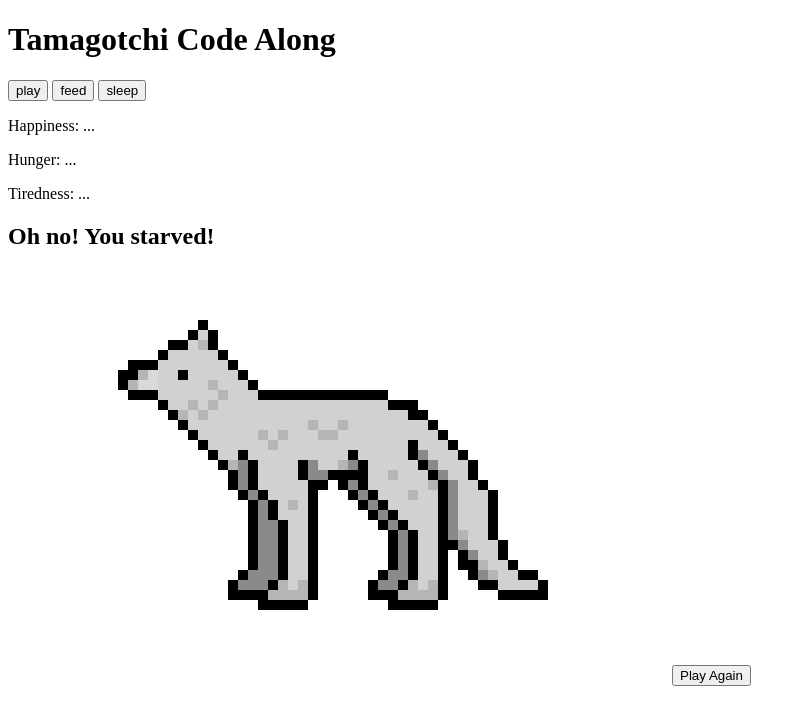
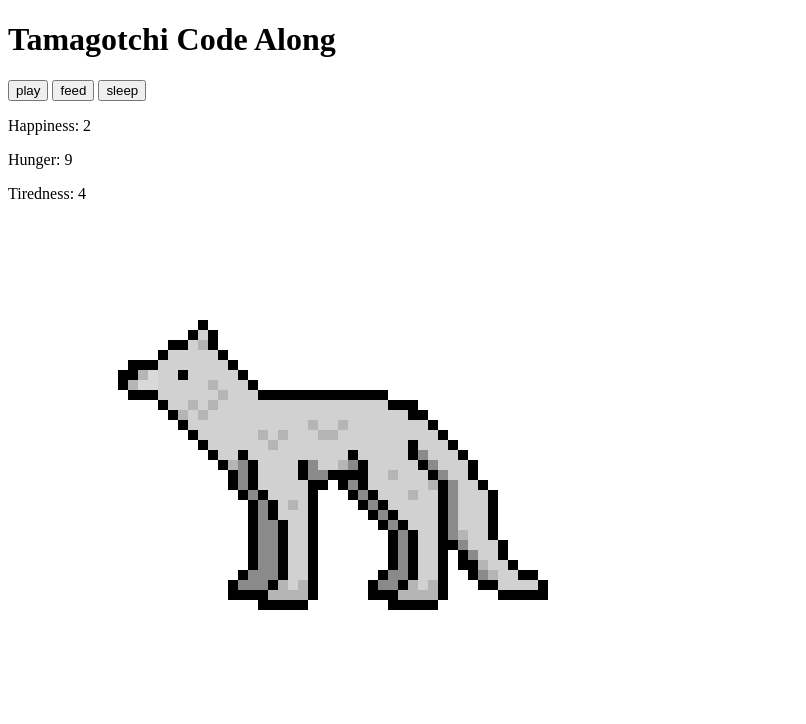
Before and after one commit to taubman33/u1_lab_tamagotchi, a plain HTML site: page index.html in a window 1280 px wide. Both pictures are taken after a click on the button "play". Shown: the whole page, without its empty margins (0-806 px from the left). Drawn offline with Linux system fonts and the light colour scheme.

Commit message:
Simeal Woldu

```diff
--- a/css/style.css
+++ b/css/style.css
@@ -1 +1,5 @@
 /* add styling here */
+
+.hidden {
+    visibility: hidden
+  }
--- a/index.html
+++ b/index.html
@@ -31,7 +31,7 @@
       <!-- game display / messaging section -->
       <section id="game-state" class="game-state-wrapper">
         <h2 id="tama-message" class="hidden">
-          Oh no! <span id="message-content">You starved!</span>
+          Oh no! <span id="message-content">You Died!</span>
         </h2>
         <img id="tama-graphic" src="../assets/wolf-1.png" class="game-graphic" />
         <button id="restart" class="hidden">Play Again</button>
--- a/js/main.js
+++ b/js/main.js
@@ -1 +1,180 @@
 //lets create our Tamagotchi game logic here!
+
+/*----- constants -----*/
+
+const INIT_STATE = {
+    boredom: 0,
+    hunger: 0,
+    sleepiness: 0,
+  };
+  let state
+const MAX_CYCLES = 30;
+/*----- state variables -----*/
+
+let boredom; // integer
+let hunger; // integer
+let sleepiness; // integer
+
+let age; // integer
+let cycles; // integer
+
+let timer; // object
+let interval; // integer
+
+/*----- cached elements  -----*/
+
+const boredomStatEl = document.querySelector("#boredom-stat");
+const hungerStatEl = document.querySelector("#hunger-stat");
+const sleepyStatEl = document.querySelector("#sleepiness-stat");
+
+const gameMessageEl = document.querySelector("#tama-message");
+
+const gameBtnEls = document.querySelectorAll("button");
+const gamePlayAgainEl = document.querySelector("#restart");
+/*----- event listeners -----*/
+
+gameBtnEls.forEach((btn) => btn.addEventListener("click", handleBtnClick));
+gamePlayAgainEl.addEventListener("click", init);
+
+/*----- functions -----*/
+
+
+  function init() {
+    state = { ...INIT_STATE }; // create a copy of the default data
+  // console.log("init", state)
+    age = 0; // integer
+    cycles = 0; // integer
+
+    interval = 1000; // integer
+    timer = setInterval(runGame, interval); // object
+
+    render();
+  }
+
+function resetUI() {
+    // display game over messaging
+    gamePlayAgainEl.classList.add("hidden");
+    gameMessageEl.classList.add("hidden");
+  }
+
+function runGame() {
+    cycles++;
+
+    if (cycles >= MAX_CYCLES) {
+        winGame();
+        return;
+    }
+
+    if (continueGame()) {
+      // console.log("continue")
+      updateStats();
+
+      // Icebox - call checkAge helper function to age up Tama
+      // Icebox - add aging cycle to calculate aging up tama as a factor of cycles.
+      // Icebox - add a message render state or game engine for parsing the state > UI changes.
+
+    } else {
+      // if any stat is >= 10 -> end game cycle
+      return gameOver();
+    }
+
+    render();
+  }
+
+function winGame(){
+  alert('Congratulations! You won the game!');
+  clearInterval(timer);
+}
+  function continueGame() {
+    const testGame = Object.values(state).every((stat) => stat < 10);
+    // console.log(testGame)
+    return testGame;
+
+  }
+
+function updateStats() {
+
+    for (key in state) {
+      // console.log("update", key)
+      updateStat(key, Math.floor(Math.random() * 3));
+    }
+
+  }
+
+function updateStat(stat, value) {
+   // normalize data to prevent state values less than 0
+    if (state[stat] + value >= 0) {
+      state[stat] += value;
+    } else {
+      state[stat] = 0;
+    }
+    console.log(state, stat)
+  }
+
+function render() {
+    renderStats();
+    resetIt()
+  }
+
+function renderStats() {
+// console.log("render", state)
+    boredomStatEl.innerHTML = state.boredom;
+    hungerStatEl.textContent = state.hunger;
+    sleepyStatEl.textContent = state.sleepiness;
+
+  }
+
+function handleBtnClick(e) {
+
+    const convertProp = {
+      feed: "hunger",
+      sleep: "sleepiness",
+      play: "boredom",
+    };
+
+
+    const btnText = convertProp[e.target.innerText];
+
+
+    const newValue = -1 * (3 + Math.floor(Math.random() * 3));
+
+
+    updateStat(btnText, newValue);
+
+
+    render();
+  }
+
+
+function gameOver() {
+    // alert player game over
+    alert('Game Over!')
+
+    // stop timer
+    clearInterval(timer);
+
+    location.reload()
+  }
+
+
+/*----- functions -----*/
+
+
+function gameOver() {
+    // alert player game over
+    gamePlayAgainEl.classList.remove("hidden");
+    gameMessageEl.classList.remove("hidden");
+
+    // stop timer
+    clearInterval(timer);
+  }
+
+function resetIt() {
+    // clear the end-game message
+    resetUI();
+
+    // ... the rest of our code
+  }
+
+
+  init()
```
